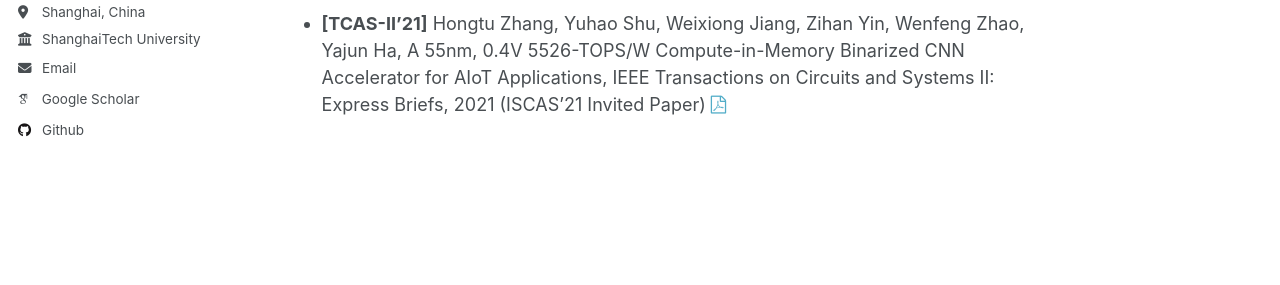
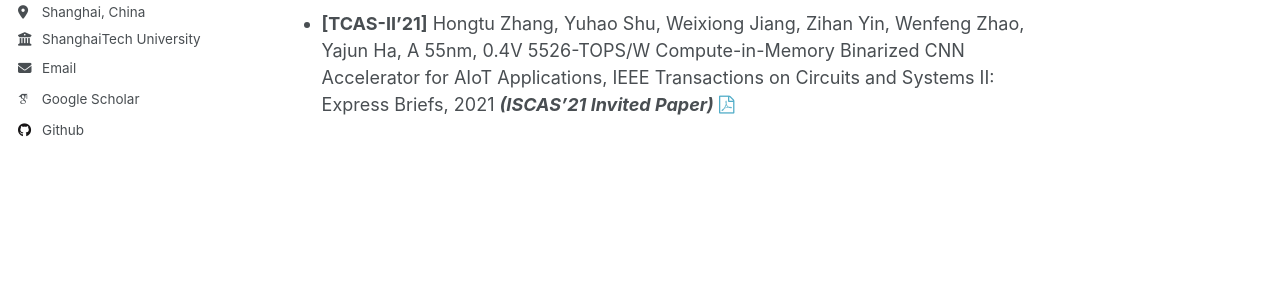
Before and after one commit to beckycaspar/beckycaspar.github.io, a Jekyll site: the page built from _pages/publications.md, in a window 1280 px wide and 900 px high, scrolled down 1108 px. Shown: the part 401-686 px from the top of the window. Built offline with Jekyll 4.4.1, drawn with Linux system fonts in a browser that asks for light colours; some web fonts are replaced.

Commit message:
add publications

```diff
--- a/_pages/publications.md
+++ b/_pages/publications.md
@@ -22,4 +22,4 @@ author_profile: true
 * **[TVLSI'22]** Jian Chen, Wenfeng Zhao, Yuqi Wang, Yuhao Shu, Weixiong Jiang, Yajun Ha, A Reliable 8T SRAM for High-Speed Searching and Logic-in-Memory Operations, IEEE Transactions on Very Large Scale Integration (VLSI) Systems, 2022 <a href="https://ieeexplore.ieee.org/document/9760704" target="_blank"><i class="fa fa-file-pdf-o"></i></a>
 * **[TVLSI'22]** Weixiong Jiang, Heng Yu, Hongtu Zhang, Yuhao Shu, Rui Li, Jian Chen, Yajun Ha, FODM: A Framework for Accurate Online Delay Measurement Supporting All Timing Paths in FPGA, IEEE Transactions on Very Large Scale Integration (VLSI) Systems, 2022 <a href="https://ieeexplore.ieee.org/document/9698833" target="_blank"><i class="fa fa-file-pdf-o"></i></a>
 * **[TCAS-II'21]** Qi Deng, Hao Sun, Fupeng Chen, Yuhao Shu, Hui Wang, Yajun Ha, An Optimized FPGA-Based Real-Time NDT for 3D-LiDAR Localization in Smart Vehicles, IEEE Transactions on Circuits and Systems II: Express Briefs, 2021 <a href="https://ieeexplore.ieee.org/document/9477427" target="_blank"><i class="fa fa-file-pdf-o"></i></a>
-* **[TCAS-II'21]** Hongtu Zhang, Yuhao Shu, Weixiong Jiang, Zihan Yin, Wenfeng Zhao, Yajun Ha, A 55nm, 0.4V 5526-TOPS/W Compute-in-Memory Binarized CNN Accelerator for AIoT Applications, IEEE Transactions on Circuits and Systems II: Express Briefs, 2021 (ISCAS'21 Invited Paper) <a href="https://ieeexplore.ieee.org/document/9380398" target="_blank"><i class="fa fa-file-pdf-o"></i></a>
+* **[TCAS-II'21]** Hongtu Zhang, Yuhao Shu, Weixiong Jiang, Zihan Yin, Wenfeng Zhao, Yajun Ha, A 55nm, 0.4V 5526-TOPS/W Compute-in-Memory Binarized CNN Accelerator for AIoT Applications, IEEE Transactions on Circuits and Systems II: Express Briefs, 2021 ***(ISCAS'21 Invited Paper)*** <a href="https://ieeexplore.ieee.org/document/9380398" target="_blank"><i class="fa fa-file-pdf-o"></i></a>
```
